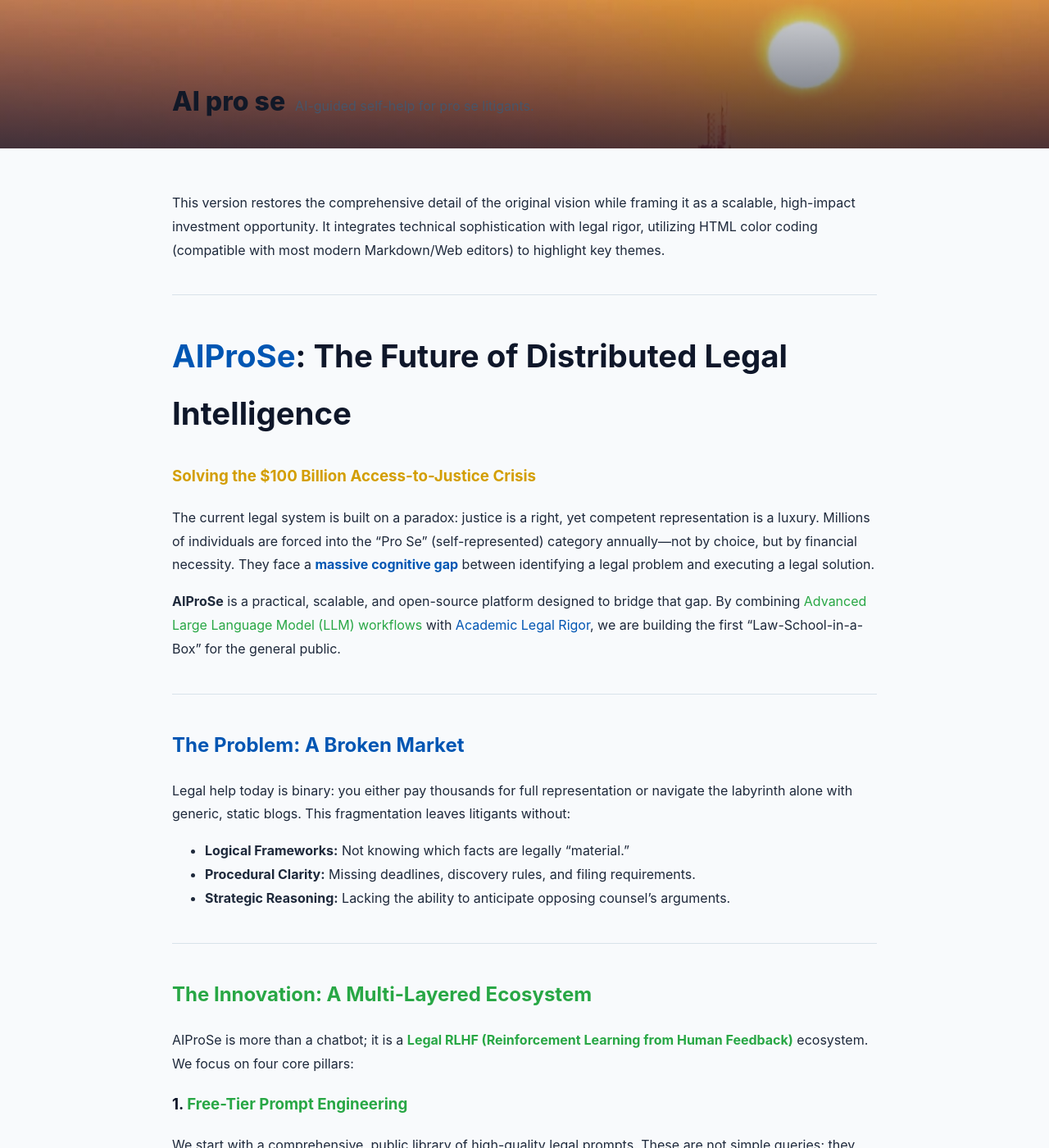
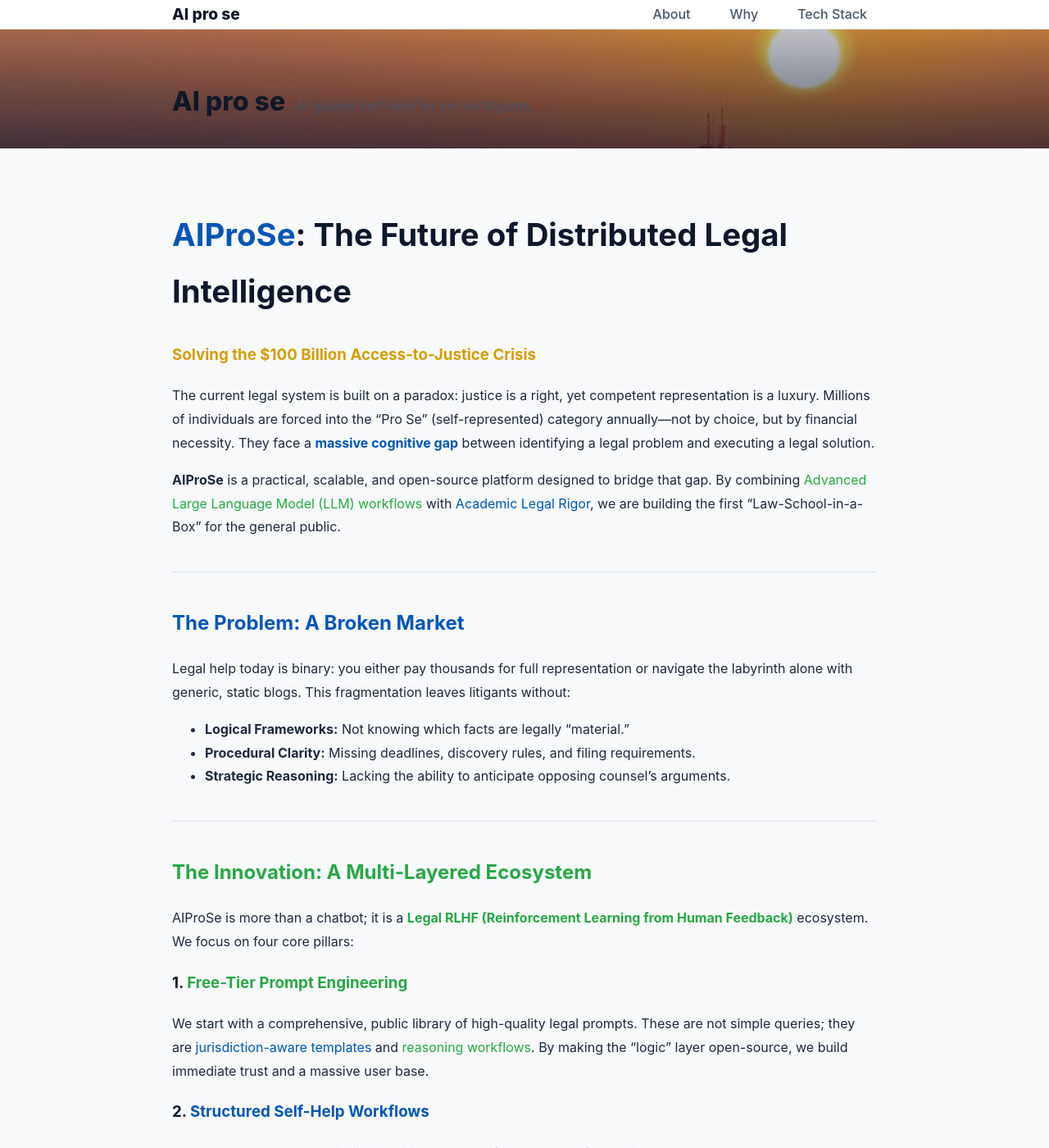
Before and after one commit to kasosterbuhr/kaso.law, a Jekyll site: the page built from index.md, in a window 1280 px wide and 1400 px high. Shown: the whole window at 82% size. Built offline with Jekyll 4.4.1, drawn with Linux system fonts in a browser that asks for light colours.

```diff
--- a/_layouts/default.html
+++ b/_layouts/default.html
@@ -8,6 +8,21 @@
     <link rel="stylesheet" href="{{ '/assets/css/main.css' | relative_url }}">
   </head>
   <body>
+    <header class="top-nav">
+      <div class="nav-container">
+        <a class="nav-brand" href="{{ '/' | relative_url }}">{{ site.title }}</a>
+        <nav class="nav-menu">
+          <a href="{{ '/about' | relative_url }}">About</a>
+          <a href="{{ '/why' | relative_url }}">Why</a>
+          <a href="{{ '/tech-stack' | relative_url }}">Tech Stack</a>
+        </nav>
+        <button class="hamburger" aria-label="Menu">
+          <span></span>
+          <span></span>
+          <span></span>
+        </button>
+      </div>
+    </header>
     <header class="site-hero{% if page.banner_image %} has-banner{% endif %}" style="{% if page.banner_image %}background-image: url('{{ page.banner_image | relative_url }}');{% endif %}{% if page.banner_height %} height: {{ page.banner_height }};{% endif %}">
       <div class="hero-overlay"></div>
       <div class="hero-content">
--- a/assets/css/main.css
+++ b/assets/css/main.css
@@ -4,6 +4,90 @@ body {
   color: #111;
   background: #f8fafc;
   line-height: 1.8;
+}
+
+.top-nav {
+  height: 35px;
+  background: #ffffff;
+  border-bottom: 1px solid #d8e2ea;
+  position: fixed;
+  top: 0;
+  left: 0;
+  right: 0;
+  z-index: 1000;
+}
+
+.nav-container {
+  max-width: 860px;
+  margin: 0 auto;
+  padding: 0 24px;
+  display: flex;
+  align-items: center;
+  justify-content: space-between;
+  height: 100%;
+}
+
+.nav-brand {
+  font-size: 1.2rem;
+  font-weight: 800;
+  color: #111827;
+  text-decoration: none;
+}
+
+.nav-menu {
+  display: flex;
+  gap: 24px;
+}
+
+.nav-menu a {
+  color: #475569;
+  text-decoration: none;
+  font-weight: 500;
+  padding: 8px 12px;
+  border-radius: 4px;
+  transition: background-color 0.2s;
+}
+
+.nav-menu a:hover {
+  background-color: #f1f5f9;
+}
+
+.hamburger {
+  display: none;
+  flex-direction: column;
+  background: none;
+  border: none;
+  cursor: pointer;
+  padding: 4px;
+}
+
+.hamburger span {
+  width: 20px;
+  height: 2px;
+  background: #475569;
+  margin: 2px 0;
+  transition: 0.3s;
+}
+
+@media (max-width: 768px) {
+  .nav-menu {
+    display: none;
+    position: absolute;
+    top: 35px;
+    left: 0;
+    right: 0;
+    background: #ffffff;
+    border-bottom: 1px solid #d8e2ea;
+    flex-direction: column;
+    padding: 12px 24px;
+    gap: 12px;
+  }
+  .nav-menu.active {
+    display: flex;
+  }
+  .hamburger {
+    display: flex;
+  }
 }
 
 .site-hero {
@@ -33,6 +117,26 @@ body {
   margin: 0 auto 28px;
 }
 
+.site-nav {
+  margin-top: 16px;
+  display: flex;
+  gap: 24px;
+  justify-content: center;
+}
+
+.site-nav a {
+  color: #e2e8f0;
+  text-decoration: none;
+  font-weight: 500;
+  padding: 8px 16px;
+  border-radius: 6px;
+  transition: background-color 0.2s;
+}
+
+.site-nav a:hover {
+  background-color: rgba(255, 255, 255, 0.1);
+}
+
 .brand-line {
   display: flex;
   flex-wrap: wrap;
@@ -57,6 +161,7 @@ body {
   max-width: 860px;
   margin: 0 auto;
   padding: 36px 24px;
+  margin-top: 35px; /* account for fixed nav */
 }
 
 .site-title {
--- a/index.md
+++ b/index.md
@@ -4,11 +4,6 @@ title: AIProSe
 banner_image: /assets/images/GC_sunrise.jpg
 banner_height: 181px
 ---
-
-
-This version restores the comprehensive detail of the original vision while framing it as a scalable, high-impact investment opportunity. It integrates technical sophistication with legal rigor, utilizing HTML color coding (compatible with most modern Markdown/Web editors) to highlight key themes.
-
------
 
 # <span style="color:#0056b3">AIProSe</span>: The Future of Distributed Legal Intelligence
 
@@ -20,7 +15,7 @@ The current legal system is built on a paradox: justice is a right, yet competen
 
 -----
 
-## <span style="color:#0056b3">The Problem: A Broken Market</span>
+## <span style="color:#0056b3">The Problem: A Broken Market</span> {#about}
 
 Legal help today is binary: you either pay thousands for full representation or navigate the labyrinth alone with generic, static blogs. This fragmentation leaves litigants without:
 
@@ -30,7 +25,7 @@ Legal help today is binary: you either pay thousands for full representation or
 
 -----
 
-## <span style="color:#28a745">The Innovation: A Multi-Layered Ecosystem</span>
+## <span style="color:#28a745">The Innovation: A Multi-Layered Ecosystem</span> {#tech-stack}
 
 AIProSe is more than a chatbot; it is a **<span style="color:#28a745">Legal RLHF (Reinforcement Learning from Human Feedback)</span>** ecosystem. We focus on four core pillars:
 
@@ -56,7 +51,7 @@ Our endgame is a system that supports litigants in active environments—from de
 
 -----
 
-## <span style="color:#d39e00">The Investment Thesis: Why AIProSe?</span>
+## <span style="color:#d39e00">The Investment Thesis: Why AIProSe?</span> {#why}
 
 ### **Scalable Monetization (Freemium + Marketplace)**
 
```
Also changed, not shown: other parts of _layouts/default.html (+10 -0 lines), about.md (added, +96 -0 lines), tech-stack.md (added, +127 -0 lines), why.md (added, +88 -0 lines).
